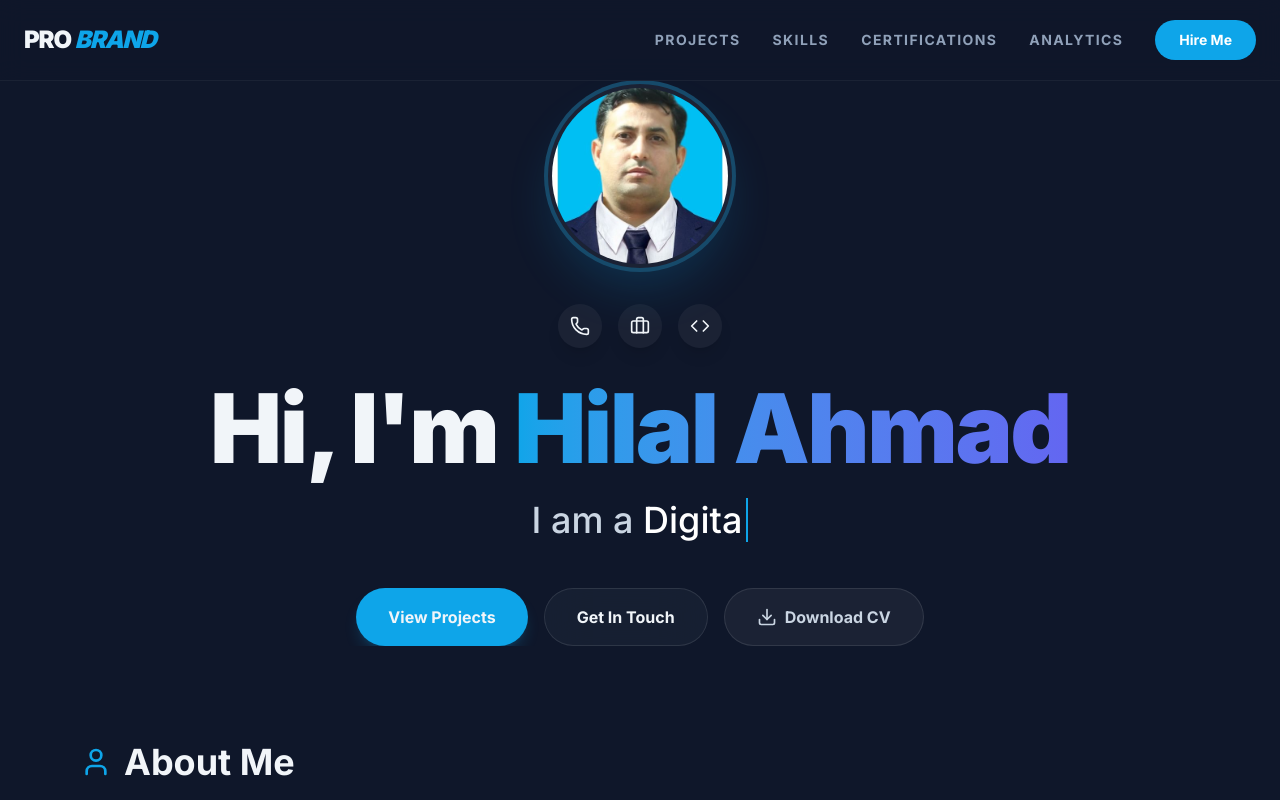
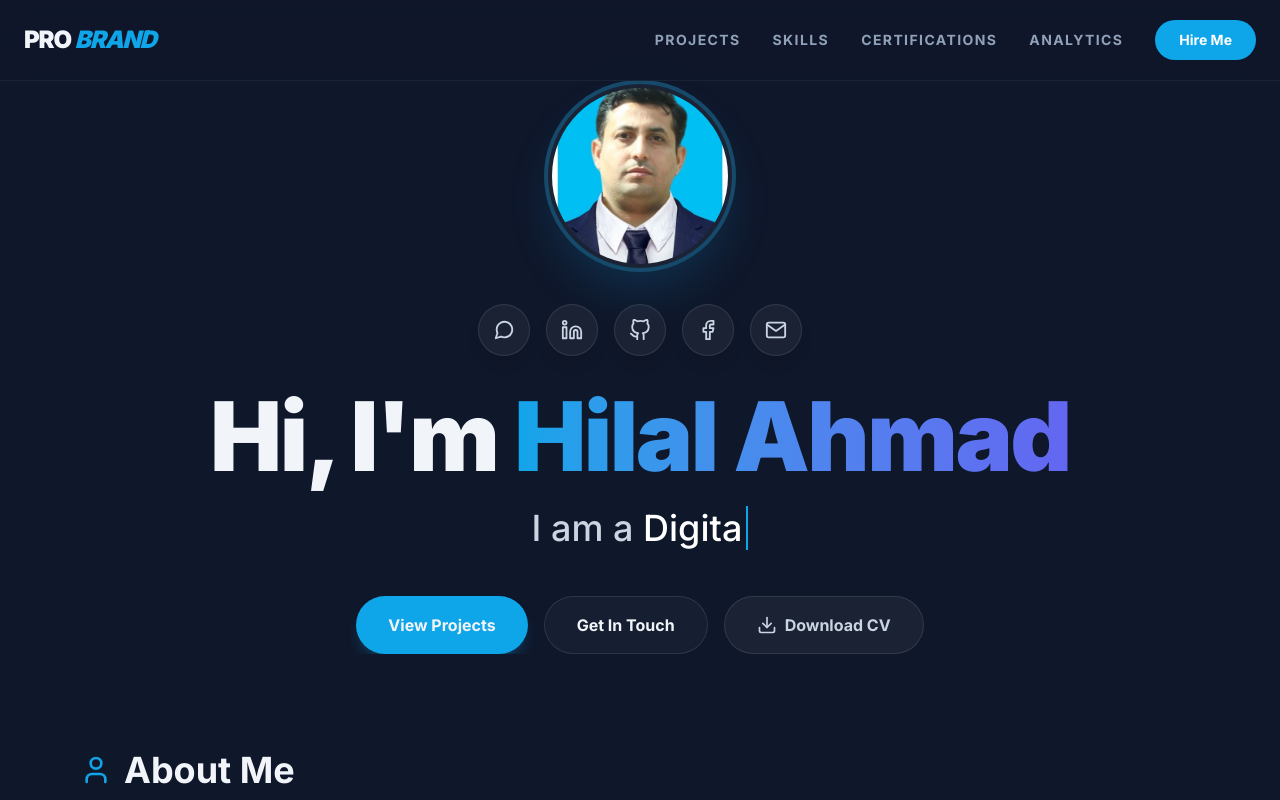
Before and after one commit to researchhub146-afk/hilalahmad.github.io, a React (Vite) app in the folder frontend/: page / in a window 1280 px wide. Shown: the top 800 px of the page. Built offline with nearby package versions, Linux system fonts and the light colour scheme.

Commit message:
Fix SVGs

```diff
--- a/frontend/package.json
+++ b/frontend/package.json
@@ -17,6 +17,7 @@
     "lucide-react": "^1.18.0",
     "react": "^19.2.6",
     "react-dom": "^19.2.6",
+    "react-icons": "^5.7.0",
     "react-router-dom": "^7.17.0",
     "recharts": "^3.8.1",
     "tailwind-merge": "^3.6.0",
--- a/frontend/src/components/HeroSection.jsx
+++ b/frontend/src/components/HeroSection.jsx
@@ -1,6 +1,6 @@
 import { motion } from 'framer-motion';
 import { useEffect, useState } from 'react';
-import { Download, ExternalLink, Code, Briefcase, Phone } from 'lucide-react';
+import { Download, ExternalLink } from 'lucide-react';
 
 const HeroSection = ({ name }) => {
     const [text, setText] = useState('');
@@ -9,6 +9,14 @@ const HeroSection = ({ name }) => {
     const [typingSpeed, setTypingSpeed] = useState(150);
 
     const roles = ['Software Engineer', 'Digital Marketer', 'Graphic Designer'];
+
+    const socialLinks = [
+        { icon: <svg width="22" height="22" viewBox="0 0 24 24" fill="none" stroke="currentColor" strokeWidth="2" strokeLinecap="round" strokeLinejoin="round"><path d="M21 11.5a8.38 8.38 0 0 1-.9 3.8 8.5 8.5 0 0 1-7.6 4.7 8.38 8.38 0 0 1-3.8-.9L3 21l1.9-5.7a8.38 8.38 0 0 1-.9-3.8 8.5 8.5 0 0 1 4.7-7.6 8.38 8.38 0 0 1 3.8-.9h.5a8.48 8.48 0 0 1 8 8v.5z"></path></svg>, href: 'https://wa.me/923110574105', color: 'hover:bg-[#25D366] hover:text-white hover:border-[#25D366]', title: 'WhatsApp' },
+        { icon: <svg width="22" height="22" viewBox="0 0 24 24" fill="none" stroke="currentColor" strokeWidth="2" strokeLinecap="round" strokeLinejoin="round"><path d="M16 8a6 6 0 0 1 6 6v7h-4v-7a2 2 0 0 0-2-2 2 2 0 0 0-2 2v7h-4v-7a6 6 0 0 1 6-6z"></path><rect x="2" y="9" width="4" height="12"></rect><circle cx="4" cy="4" r="2"></circle></svg>, href: 'https://www.linkedin.com/in/hilal-ahmad', color: 'hover:bg-[#0077b5] hover:text-white hover:border-[#0077b5]', title: 'LinkedIn' },
+        { icon: <svg width="22" height="22" viewBox="0 0 24 24" fill="none" stroke="currentColor" strokeWidth="2" strokeLinecap="round" strokeLinejoin="round"><path d="M9 19c-5 1.5-5-2.5-7-3m14 6v-3.87a3.37 3.37 0 0 0-.94-2.61c3.14-.35 6.44-1.54 6.44-7A5.44 5.44 0 0 0 20 4.77 5.07 5.07 0 0 0 19.91 1S18.73.65 16 2.48a13.38 13.38 0 0 0-7 0C6.27.65 5.09 1 5.09 1A5.07 5.07 0 0 0 5 4.77a5.44 5.44 0 0 0-1.5 3.78c0 5.42 3.3 6.61 6.44 7A3.37 3.37 0 0 0 9 18.13V22"></path></svg>, href: 'https://github.com/researchhub146-afk', color: 'hover:bg-[#333] hover:text-white hover:border-[#333]', title: 'GitHub' },
+        { icon: <svg width="22" height="22" viewBox="0 0 24 24" fill="none" stroke="currentColor" strokeWidth="2" strokeLinecap="round" strokeLinejoin="round"><path d="M18 2h-3a5 5 0 0 0-5 5v3H7v4h3v8h4v-8h3l1-4h-4V7a1 1 0 0 1 1-1h3z"></path></svg>, href: 'https://facebook.com/hilalahmad', color: 'hover:bg-[#1877F2] hover:text-white hover:border-[#1877F2]', title: 'Facebook' },
+        { icon: <svg width="22" height="22" viewBox="0 0 24 24" fill="none" stroke="currentColor" strokeWidth="2" strokeLinecap="round" strokeLinejoin="round"><path d="M4 4h16c1.1 0 2 .9 2 2v12c0 1.1-.9 2-2 2H4c-1.1 0-2-.9-2-2V6c0-1.1.9-2 2-2z"></path><polyline points="22,6 12,13 2,6"></polyline></svg>, href: 'mailto:hilalahmad146@gmail.com', color: 'hover:bg-[#EA4335] hover:text-white hover:border-[#EA4335]', title: 'Email' },
+    ];
 
     useEffect(() => {
         const handleType = () => {
@@ -52,17 +60,30 @@ const HeroSection = ({ name }) => {
                     </div>
                 </div>
 
-                <div className="flex gap-4 mb-8">
-                    <a href="https://wa.me/923110574105" target="_blank" rel="noopener noreferrer" className="p-3 bg-white/5 rounded-full hover:bg-green-500/20 hover:text-green-400 transition-all shadow-lg" title="WhatsApp (+92311-0574105)">
-                        <Phone className="w-5 h-5" />
-                    </a>
-                    <a href="https://www.linkedin.com/in/hilal-ahmad" target="_blank" rel="noopener noreferrer" className="p-3 bg-white/5 rounded-full hover:bg-primary/20 hover:text-primary transition-all shadow-lg" title="LinkedIn">
-                        <Briefcase className="w-5 h-5" />
-                    </a>
-                    <a href="https://github.com/researchhub146-afk" target="_blank" rel="noopener noreferrer" className="p-3 bg-white/5 rounded-full hover:bg-primary/20 hover:text-primary transition-all shadow-lg" title="GitHub">
-                        <Code className="w-5 h-5" />
-                    </a>
-                </div>
+                <motion.div
+                    initial={{ opacity: 0, y: 20 }}
+                    animate={{ opacity: 1, y: 0 }}
+                    transition={{ delay: 0.3, duration: 0.6 }}
+                    className="flex flex-wrap justify-center gap-4 mb-8 z-20"
+                >
+                    {socialLinks.map((link, index) => (
+                        <motion.a
+                            key={index}
+                            href={link.href}
+                            target="_blank"
+                            rel="noopener noreferrer"
+                            title={link.title}
+                            initial={{ scale: 0 }}
+                            animate={{ scale: 1 }}
+                            transition={{ delay: 0.4 + (index * 0.1), type: 'spring', stiffness: 200 }}
+                            whileHover={{ scale: 1.15, rotate: link.title === 'WhatsApp' ? 10 : -10 }}
+                            whileTap={{ scale: 0.9 }}
+                            className={`p-3.5 bg-white/5 text-slate-300 rounded-full transition-colors shadow-lg border border-white/10 ${link.color}`}
+                        >
+                            {link.icon}
+                        </motion.a>
+                    ))}
+                </motion.div>
 
                 <h1 className="text-6xl md:text-8xl font-black mb-6 tracking-tight">
                     Hi, I'm <span className="text-transparent bg-clip-text bg-gradient-to-r from-primary to-secondary">{name}</span>
```
Also changed, not shown: 1 other file (tests, documents, lock files or other folders).
